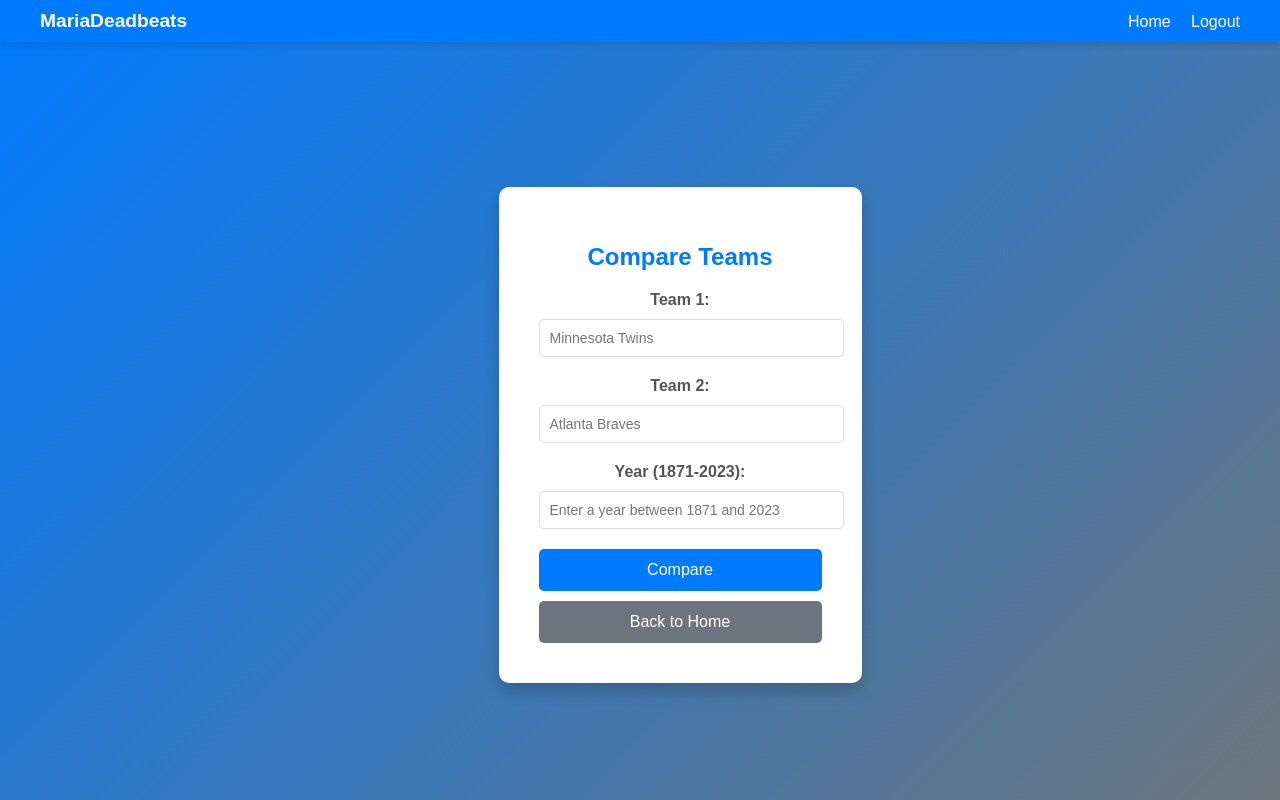
After one commit to willclo1/MariaDeadbeatsSite, a Flask app: page /compareTeams in a window 1280 px wide. The commit adds this page. Run offline with Flask 3, Linux system fonts and the light colour scheme; the visitor is signed in with stand-in values (Sample User, id 1).

Commit message:
'Compare Teams by Year' page and functionality

```diff
--- a/app/routes.py
+++ b/app/routes.py
@@ -576,6 +576,135 @@ def comparePlayers():
     # If GET request, render the compare form
     return render_template("compare_form.html")
 
+@app.route("/compareTeams", methods=['GET', 'POST'])
+@login_required
+def compare_teams():
+    """
+    [POST] Retrieve batting statistics for two given teams in a certain year,
+    and produce HTML comparing the two teams. If the entered names of a team
+    are invalid or the year is not applicable to either team, the produced
+    HTML will use the Minnesota Twins and the Atlanta Braves during 1991
+    as the output.
+
+    [GET] produce HTML form to enter the names of the two teams and a year.
+
+    :return: HTML for the results of a form or an unfilled form.
+    """
+    message = None
+
+    if request.method == 'POST':
+        team1 = request.form['team1']
+        team2 = request.form['team2']
+        team1 = team1.strip().title()
+        team2 = team2.strip().title()
+        year = request.form['year']
+        print(f"Team 1: {team1}, Team 2: {team2}, Year: {year}")
+
+        with engine.connect() as connection:
+            team_query = text("""
+                SELECT t.team_name as name,
+                    t.lgID AS league,
+                    t.team_rank AS rank,
+                    t.team_G AS games,
+                    t.team_W AS wins,
+                    t.team_L AS losses,
+                    t.team_projW AS projWins,
+                    t.team_projL AS projLoss,
+                    t.WSWin as WSWin,
+                    t.team_R AS runs,
+                    t.team_AB AS atBats,
+                    t.team_H AS H,
+                    t.team_2B AS "2B",
+                    t.team_3B AS "3B",
+                    t.team_HR AS HR,
+                    (t.team_H + (2 * t.team_2B) + (3 * t.team_3B) + (4 * t.team_HR)) AS TB,
+                    SUM(b.b_RBI) AS RBI,
+                    t.team_BB AS BB,
+                    t.team_SO AS SO,
+                    t.team_SB AS SB,
+                    t.team_CS AS CS,
+                    (t.team_H / t.team_AB) AS AVG,
+                    ((t.team_H + t.team_BB + t.team_HBP)
+                        / (t.team_AB + t.team_BB + t.team_HBP + t.team_SF)) AS OBP,
+                    ((t.team_H + (2 * t.team_2B) + (3 * t.team_3B) + (4 * t.team_HR))
+                        / t.team_AB) AS SLG,
+                    (((t.team_H + t.team_BB + t.team_HBP) / (t.team_AB + t.team_BB + t.team_HBP + t.team_SF))
+                        + ((t.team_H + (2 * t.team_2B) + (3 * t.team_3B) + (4 * t.team_HR)) / t.team_AB)) AS OPS
+                FROM teams t JOIN batting b
+                    ON t.teamID = b.teamID
+                    AND t.yearID = b.yearId
+                WHERE t.team_name = :teamName AND t.yearID = :year
+                GROUP BY
+                    t.team_name, t.lgID, t.team_rank, t.team_G, t.team_W, t.team_L,
+                    t.team_projW, t.team_projL, t.WSWin, t.team_R, t.team_AB, t.team_H,
+                    t.team_2B, t.team_3B, t.team_HR, t.team_BB, t.team_SO, t.team_SB, t.team_CS;
+            """)
+            '''
+            team1_stats = (
+                connection
+                    .execute(team_query, {"teamName": team1, "year": year})
+                    .mappings().first() if team1 in locals() and year in locals()
+                    else None
+            )
+            '''
+            team1_stats = connection.execute(team_query, {"teamName": team1, "year": year}).mappings().first()
+            print(f"{team1_stats}")
+            team2_stats = connection.execute(team_query, {"teamName": team2, "year": year}).mappings().first()
+            print(f"{team2_stats}")
+
+            # Fallback, defaults to Minnesota Twins and Atlanta Braves in 1991
+            if not team1_stats or not team2_stats or not year:
+                message = """
+                    Invalid input. Loading Minnesota Twins and Atlanta Braves
+                    in the year 1991 as default.
+                """
+                print(f"year: {year}\nteam1_stats: {team1_stats}\nteam2_stats: {team2_stats}")
+                year = 1991
+                default_team_1 = {"teamName": "Minnesota Twins", "year": 1991}
+                default_team_2 = {"teamName": "Atlanta Braves", "year": 1991}
+                team1_stats = connection.execute(team_query, default_team_1).mappings().first()
+                team2_stats = connection.execute(team_query, default_team_2).mappings().first()
+
+            # Dictionary conversion
+            team1_stats = dict(team1_stats) if team1_stats else None
+            team2_stats = dict(team2_stats) if team2_stats else None
+
+            # AVG
+            if team1_stats and 'AVG' in team1_stats and team1_stats['AVG']:
+                team1_stats['AVG'] = f"{team1_stats['AVG']:.3f}"
+            if team2_stats and 'AVG' in team2_stats and team2_stats['AVG']:
+                team2_stats['AVG'] = f"{team2_stats['AVG']:.3f}"
+
+            # OBP
+            if team1_stats and 'OBP' in team1_stats and team1_stats['OBP']:
+                team1_stats['OBP'] = f"{team1_stats['OBP']:.3f}"
+            if team2_stats and 'OBP' in team2_stats and team2_stats['OBP']:
+                team2_stats['OBP'] = f"{team2_stats['OBP']:.3f}"
+
+            # SLG
+            if team1_stats and 'SLG' in team1_stats and team1_stats['SLG']:
+                team1_stats['SLG'] = f"{team1_stats['SLG']:.3f}"
+            if team2_stats and 'SLG' in team2_stats and team2_stats['SLG']:
+                team2_stats['SLG'] = f"{team2_stats['SLG']:.3f}"
+
+            # OPS
+            if team1_stats and 'OPS' in team1_stats and team1_stats['OPS']:
+                team1_stats['OPS'] = f"{team1_stats['OPS']:.3f}"
+            if team2_stats and 'OPS' in team2_stats and team2_stats['OPS']:
+                team2_stats['OPS'] = f"{team2_stats['OPS']:.3f}"
+
+        return render_template(
+            "compare_team.html",
+            team1=team1_stats,
+            team2=team2_stats,
+            year=year,
+            message=message
+        )
+
+    # GET request returns form
+    return render_template("compare_team_form.html")
+
+
 @app.route('/depth_chart', methods=['GET'])
 @login_required
 def depth_chart():
--- /dev/null
+++ b/app/templates/compare_team_form.html
@@ -0,0 +1,108 @@
+{% extends "base.html" %}
+
+{% block content %}
+    <head>
+        <title>Compare Players</title>
+        <style>
+            /* General Page Styles */
+            body {
+                font-family: 'Arial', sans-serif;
+                background: linear-gradient(135deg, #007bff, #6c757d);
+                color: #f9f9f9;
+                margin: 0;
+                padding: 0;
+                display: flex;
+                justify-content: center;
+                align-items: center;
+                height: 100vh;
+            }
+
+            .container {
+                background: #fff;
+                color: #333;
+                padding: 40px;
+                border-radius: 10px;
+                box-shadow: 0 8px 16px rgba(0, 0, 0, 0.2);
+                width: 100%;
+                max-width: 400px;
+                text-align: center;
+            }
+
+            h1 {
+                color: #007bff;
+                margin-bottom: 20px;
+                font-size: 24px;
+            }
+
+            label {
+                font-size: 16px;
+                font-weight: bold;
+                margin-bottom: 10px;
+                display: block;
+                color: #555;
+            }
+
+            input[type="text"] {
+                width: 100%;
+                padding: 10px;
+                margin-bottom: 20px;
+                border: 1px solid #ddd;
+                border-radius: 5px;
+                font-size: 14px;
+            }
+
+            input[type="number"] {
+                width: 100%;
+                padding: 10px;
+                margin-bottom: 20px;
+                border: 1px solid #ddd;
+                border-radius: 5px;
+                font-size: 14px;
+            }
+
+            button {
+                background-color: #007bff;
+                color: white;
+                border: none;
+                padding: 12px 20px;
+                font-size: 16px;
+                border-radius: 5px;
+                cursor: pointer;
+                transition: all 0.3s ease-in-out;
+                width: 100%;
+            }
+
+            button:hover {
+                background-color: #0056b3;
+                transform: scale(1.02);
+            }
+            .back-button {
+                background-color: #6c757d;
+                margin-top: 10px;
+            }
+
+            .back-button:hover {
+                background-color: #5a6268;
+            }
+        </style>
+    </head>
+    <body>
+        <div class="container">
+            <h1>Compare Teams</h1>
+            <form method="POST" action="/compareTeams">
+                <label for="team1">Team 1:</label>
+                <input type="text" id="team1" name="team1" placeholder="Minnesota Twins" required>
+
+                <label for="team2">Team 2:</label>
+                <input type="text" id="team2" name="team2" placeholder="Atlanta Braves" required>
+
+                <label for="year">Year (1871-2023):</label>
+                {# <input type="range" id="year" name="year" min="1871" max="2023" placeholder="1991" required> #}
+                <input type="number" id="year" name="year" min="1871" max="2023" required placeholder="Enter a year between 1871 and 2023" step="1">
+
+                <button type="submit">Compare</button>
+            </form>
+            <button class="back-button" onclick="window.location.href='/'">Back to Home</button>
+        </div>
+    </body>
+{% endblock %}
--- a/app/templates/index.html
+++ b/app/templates/index.html
@@ -20,8 +20,10 @@
                     <strong>Solve Immaculate Grid:</strong> Solve the immaculate grid game for any day!
                 </li>
                 <li>
-
                     <strong>Compare Batter Stats:</strong> Analyze and compare the batting statistics of two players, including hits, home runs, RBIs, averages, and WAR (Wins Above Replacement).
+                </li>
+                <li>
+                    <strong>Compare Team Batting Stats:</strong> Analyze and compare the batting statics and performance of two teams in a given year.
                 </li>
                 <li>
                     <strong>View Parks:</strong> Explore the locations of parks on an interactive map.
@@ -42,6 +44,7 @@
             <a href="{{ url_for('team_selection') }}" class="back-button">Team Summary</a>
             <a href="{{ url_for('grid_solver') }}" class="back-button">Solve Grid</a>
             <a href="{{ url_for('comparePlayers') }}" class="back-button">Compare Batters</a>
+            <a href="{{ url_for('compare_teams') }}" class="back-button">Compare Teams</a>
             <a href="{{ url_for('view_parks') }}" class="back-button">View Parks</a>
             <a href="{{ url_for('show_articles') }}" class="back-button">Look at News</a>
             <a href="{{ url_for('season_countdown') }}" class="back-button">Countdown to the Season</a>
```
Also changed, not shown: app/templates/compare_team.html (added, +178 -0 lines).
